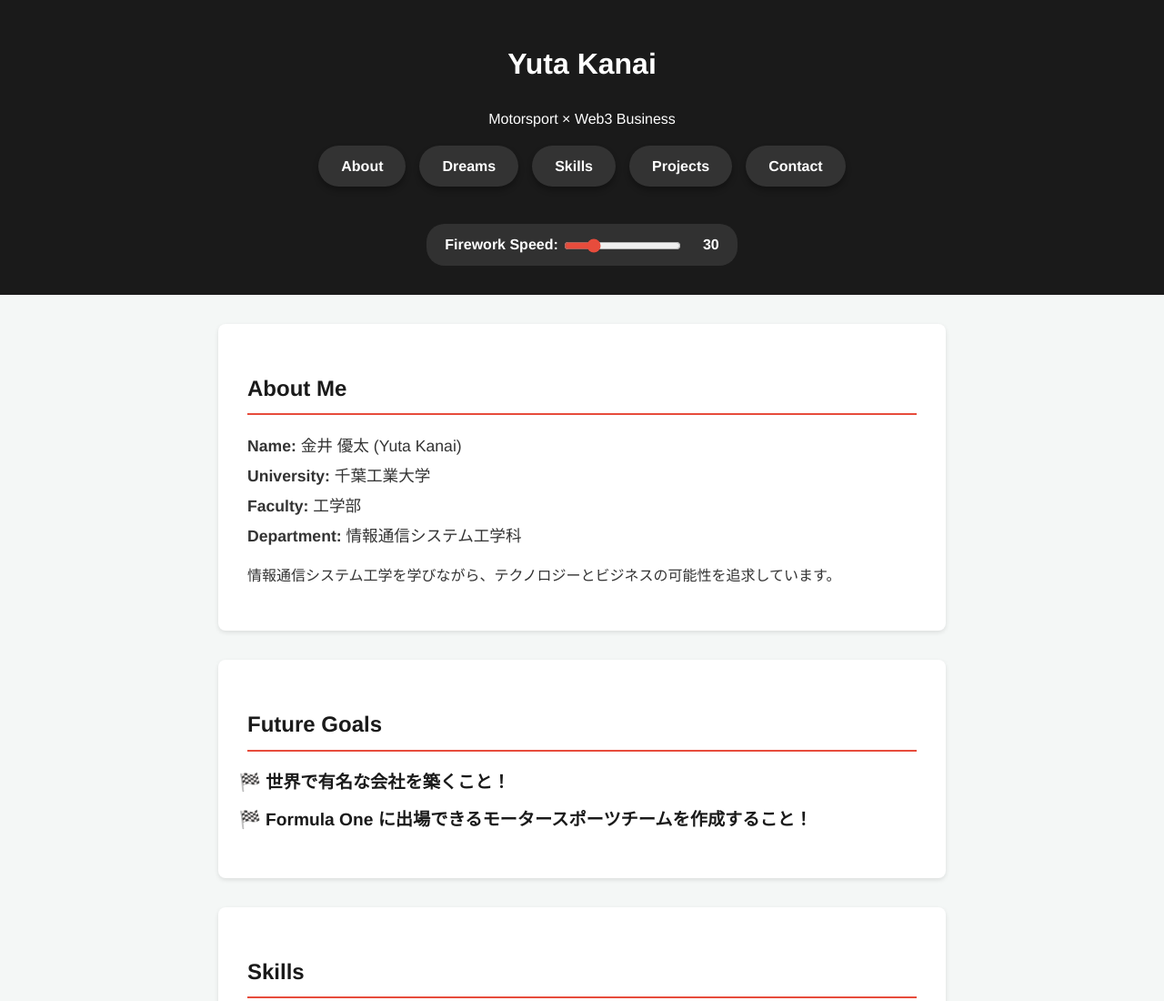
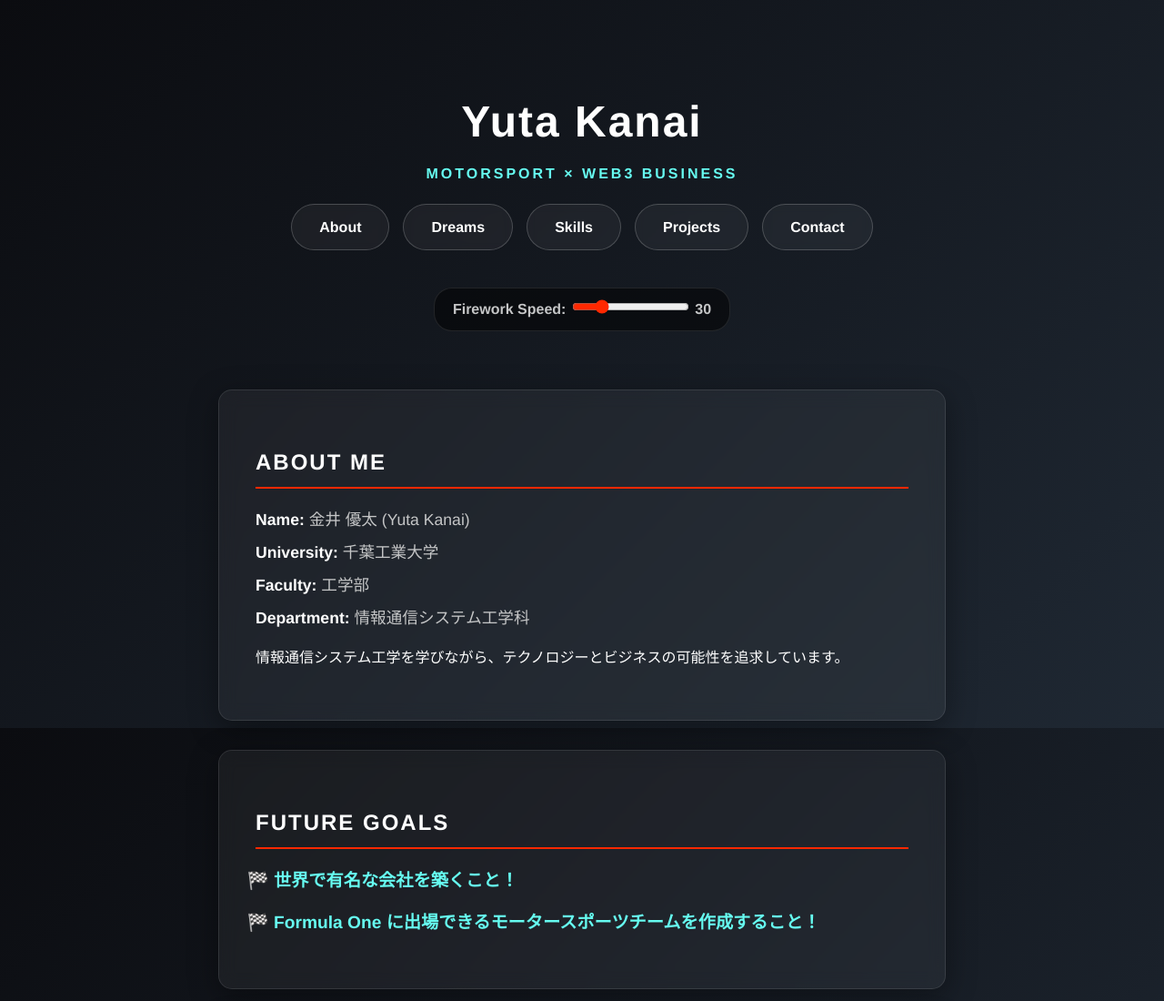
Before and after one commit to presidentkanai/Kanai-Yuta.github.io, a plain HTML site: page index.html in a window 1280 px wide. Shown: the top 1100 px of the page at 91% size. Drawn offline with nearby package versions, Linux system fonts and the light colour scheme.

Commit message:
Refactor CSS for dark mode and animations
Updated styles for dark mode and improved animations.

```diff
--- a/style.css
+++ b/style.css
@@ -1,201 +1,193 @@
-/* 基本設定 */
+/* =========================================
+   基本設定 (ダークモード仕様)
+   ========================================= */
 body {
     font-family: 'Helvetica Neue', Arial, sans-serif;
     line-height: 1.6;
     margin: 0;
     padding: 0;
-    color: #333;
-    background-color: #f4f7f6;
-}
-
-header {
-    background: #1a1a1a; /* スタイリッシュな黒系 */
-    color: #fff;
-    padding: 1.5rem 0 2rem 0;
-    text-align: center;
-}
-
-/* ナビゲーションメニューの横並び設定 */
-nav ul {
-    list-style: none;
-    padding: 0;
-    display: flex;
-    justify-content: center;
-    flex-wrap: wrap;
-    gap: 15px; /* ボタン同士の隙間 */
-    margin-top: 15px;
-}
-
-/* ぷくっと浮き出るボタンのデザイン */
-.nav-btn {
-    display: inline-block;
-    background: #333;
-    color: #fff;
-    text-decoration: none;
-    font-weight: bold;
-    padding: 10px 25px;
-    border-radius: 30px; /* 角を丸くする */
-    transition: all 0.3s ease; /* アニメーションを滑らかに */
-    box-shadow: 0 4px 6px rgba(0,0,0,0.3); /* 初期状態の影 */
-    cursor: pointer;
-    border: none;
-}
-
-/* カーソルが触れた時（ホバーエフェクト） */
-.nav-btn:hover {
-    transform: translateY(-5px) scale(1.05); /* 上に5px移動して、少し拡大 */
-    box-shadow: 0 10px 15px rgba(0,0,0,0.4); /* 影を大きくして浮遊感を出す */
-    background: #e74c3c; /* F1を連想させる情熱的な赤色に変化 */
-}
-
-/* ボタンをクリックした瞬間の動き */
-.nav-btn:active {
-    transform: translateY(0) scale(1); /* 元の高さに戻る */
-    box-shadow: 0 2px 4px rgba(0,0,0,0.2);
-}
-
-/* スピード調整スライダーのデザイン */
-.controls {
-    margin-top: 25px;
-    color: #fff;
-    font-weight: bold;
-    background: rgba(255, 255, 255, 0.1);
-    padding: 10px 20px;
-    border-radius: 20px;
-    display: inline-block;
-}
-
-#speedRange {
-    cursor: pointer;
-    vertical-align: middle;
-    accent-color: #e74c3c; /* スライダーの丸い部分を赤色に */
-}
-
-#speedValue {
-    display: inline-block;
-    width: 30px;
-    text-align: right;
-    margin-left: 5px;
-}
-
-main {
-    max-width: 800px;
-    margin: 2rem auto;
-    padding: 0 1rem;
-}
-
-section {
-    background: #fff;
-    margin-bottom: 2rem;
-    padding: 2rem;
-    border-radius: 8px;
-    box-shadow: 0 2px 5px rgba(0,0,0,0.1);
-}
-
-h2 {
-    border-bottom: 2px solid #e74c3c;
-    padding-bottom: 0.5rem;
-    color: #1a1a1a;
-}
-
-/* プロフィール情報 */
-.profile-info p {
-    margin: 5px 0;
-    font-size: 1.1rem;
-}
-
-/* 夢のリスト */
-.dream-list {
-    padding-left: 20px;
-}
-
-.dream-list li {
-    font-size: 1.2rem;
-    font-weight: bold;
-    color: #1a1a1a;
-    margin-bottom: 10px;
-    list-style-type: '🏁 '; /* リストのマークをチェッカーフラッグに */
-}
-
-/* スキルタグのデザイン */
-.skill-tags span {
-    display: inline-block;
-    background: #e1e8ed;
-    padding: 8px 15px;
-    margin: 5px;
-    border-radius: 20px;
-    font-size: 0.95rem;
-    font-weight: bold;
-}
-
-/* プロジェクトカードのデザイン */
-.project-card {
-    border-left: 5px solid #e74c3c;
-    background: #f9f9f9;
-    padding: 1.5rem;
-    margin-top: 1rem;
-    border-radius: 0 8px 8px 0;
-}
-
-/* 連絡先セクションのボタンを綺麗に並べる設定 */
-.contact-links {
-    display: flex;
-    justify-content: center;
-    flex-wrap: wrap;
-    gap: 15px;
-    margin-top: 20px;
-}
-
-footer {
-    text-align: center;
-    padding: 2rem 0;
-    font-size: 0.9rem;
-    color: #777;
+    color: #fff; /* 文字を白に */
+    /* 動かない美しいダークグラデーション背景に変更 */
+    background: linear-gradient(135deg, #0b0c10 0%, #1f2833 100%);
+    background-attachment: fixed; /* スクロールしても背景を固定する */
+    overflow-x: hidden;
 }
 
 /* =========================================
-   オープニングアニメーションの設定
+   オープニングアニメーション
    ========================================= */
 #intro-screen {
     position: fixed;
-    top: 0;
-    left: 0;
-    width: 100%;
-    height: 100vh;
-    background-color: #1a1a1a; /* サイトのヘッダーと同じ黒背景 */
-    display: flex;
-    justify-content: center;
-    align-items: center;
-    z-index: 9999; /* 最前面に表示する */
+    top: 0; left: 0; width: 100%; height: 100vh;
+    background-color: #0b0c10;
+    display: flex; justify-content: center; align-items: center;
+    z-index: 9999;
     overflow: hidden;
-    /* 2.5秒後に背景自体をフェードアウトして消す */
     animation: fadeOutIntro 0.5s ease 2.5s forwards;
 }
 
 .intro-text {
-    color: #fff;
-    /* 画面サイズに合わせて文字の大きさを自動調整 */
+    color: #ff2800; /* F1レッド */
     font-size: clamp(2.5rem, 8vw, 6rem);
     font-weight: 900;
-    letter-spacing: 10px;
-    font-style: italic; /* スピード感を出すための斜体 */
+    letter-spacing: 15px;
+    font-style: italic;
     white-space: nowrap;
-    /* 右から入って左に抜ける動き（2秒間） */
+    text-shadow: 0 0 20px rgba(255, 40, 0, 0.5); /* グロウ効果 */
     animation: slideText 2s cubic-bezier(0.25, 1, 0.5, 1) forwards;
 }
 
-/* 文字のスライドの動き（キーフレーム） */
 @keyframes slideText {
     0%   { transform: translateX(100vw); opacity: 0; }
-    20%  { transform: translateX(0); opacity: 1; } /* 画面中央でストップ */
-    80%  { transform: translateX(0); opacity: 1; } /* しばらく見せる */
-    100% { transform: translateX(-100vw); opacity: 0; } /* 左へ一気に駆け抜ける */
+    20%  { transform: translateX(0); opacity: 1; }
+    80%  { transform: translateX(0); opacity: 1; }
+    100% { transform: translateX(-100vw); opacity: 0; }
+}
+@keyframes fadeOutIntro {
+    to { opacity: 0; visibility: hidden; }
 }
 
-/* 背景を透明にして操作できるようにする設定 */
-@keyframes fadeOutIntro {
-    to {
-        opacity: 0;
-        visibility: hidden; /* 後ろのボタン等を押せるように完全に隠す */
-    }
+/* =========================================
+   ヘッダーとナビゲーション
+   ========================================= */
+header {
+    padding: 4rem 0 2rem 0;
+    text-align: center;
 }
+
+header h1 {
+    font-size: 3rem;
+    margin-bottom: 0;
+    letter-spacing: 2px;
+}
+
+.subtitle {
+    color: #66fcf1; /* サイバーブルー */
+    font-weight: bold;
+    letter-spacing: 3px;
+    text-transform: uppercase;
+    margin-top: 5px;
+}
+
+nav ul {
+    list-style: none; padding: 0; display: flex;
+    justify-content: center; flex-wrap: wrap; gap: 15px; margin-top: 20px;
+}
+
+/* ★ かっこいいネオンボタン */
+.nav-btn {
+    display: inline-block;
+    background: rgba(255, 255, 255, 0.05);
+    color: #fff;
+    text-decoration: none;
+    font-weight: bold;
+    padding: 12px 30px;
+    border-radius: 30px;
+    border: 1px solid rgba(255, 255, 255, 0.2);
+    backdrop-filter: blur(5px); /* すりガラス効果 */
+    -webkit-backdrop-filter: blur(5px);
+    transition: all 0.3s cubic-bezier(0.175, 0.885, 0.32, 1.275);
+    cursor: pointer;
+}
+
+.nav-btn:hover {
+    transform: translateY(-5px) scale(1.05);
+    background: #ff2800;
+    border-color: #ff2800;
+    box-shadow: 0 0 15px #ff2800, 0 0 30px rgba(255, 40, 0, 0.5); /* 強く光る！ */
+    color: #fff;
+}
+
+.nav-btn:active {
+    transform: translateY(0) scale(1);
+    box-shadow: 0 0 5px #ff2800;
+}
+
+/* スライダー */
+.controls {
+    margin-top: 25px; color: #c5c6c7; font-weight: bold;
+    background: rgba(0, 0, 0, 0.5);
+    padding: 10px 20px; border-radius: 20px; display: inline-block;
+    border: 1px solid rgba(255, 255, 255, 0.1);
+}
+#speedRange { accent-color: #ff2800; }
+
+/* =========================================
+   メインコンテンツ (グラスモーフィズム)
+   ========================================= */
+main {
+    max-width: 800px; margin: 2rem auto; padding: 0 1rem;
+}
+
+/* 透けるガラスのようなカードデザイン */
+.glass-card {
+    background: rgba(255, 255, 255, 0.05);
+    backdrop-filter: blur(10px);
+    -webkit-backdrop-filter: blur(10px);
+    border: 1px solid rgba(255, 255, 255, 0.1);
+    margin-bottom: 2rem;
+    padding: 2.5rem;
+    border-radius: 15px;
+    box-shadow: 0 8px 32px 0 rgba(0, 0, 0, 0.37);
+}
+
+h2 {
+    border-bottom: 2px solid #ff2800;
+    padding-bottom: 0.5rem;
+    color: #fff;
+    text-transform: uppercase;
+    letter-spacing: 2px;
+}
+
+/* プロフィール・夢 */
+.profile-info p { margin: 8px 0; font-size: 1.1rem; color: #c5c6c7; }
+.profile-info strong { color: #fff; }
+.dream-list { padding-left: 20px; }
+.dream-list li {
+    font-size: 1.2rem; font-weight: bold; color: #66fcf1;
+    margin-bottom: 15px; list-style-type: '🏁 ';
+}
+
+/* スキルタグ */
+.skill-tags span {
+    display: inline-block;
+    background: transparent;
+    color: #fff;
+    border: 1px solid #66fcf1;
+    box-shadow: 0 0 5px rgba(102, 252, 241, 0.2);
+    padding: 8px 15px; margin: 5px; border-radius: 20px;
+    font-size: 0.95rem; font-weight: bold;
+}
+
+/* プロジェクトカード */
+.project-card {
+    border-left: 5px solid #ff2800;
+    background: rgba(0, 0, 0, 0.3);
+    padding: 1.5rem; margin-top: 1.5rem;
+    border-radius: 0 8px 8px 0;
+}
+.project-card h3 { margin-top: 0; color: #ff2800; }
+.project-card p { color: #c5c6c7; }
+
+/* 連絡先 */
+.contact-links {
+    display: flex; justify-content: center; flex-wrap: wrap; gap: 15px; margin-top: 20px;
+}
+
+/* =========================================
+   スクロール連動アニメーションの動き
+   ========================================= */
+.reveal {
+    opacity: 0;
+    transform: translateY(50px);
+    transition: all 0.8s cubic-bezier(0.5, 0, 0, 1);
+}
+
+.reveal.active {
+    opacity: 1;
+    transform: translateY(0);
+}
+
+footer {
+    text-align: center; padding: 2rem 0; font-size: 0.9rem; color: #777;
+}
```
